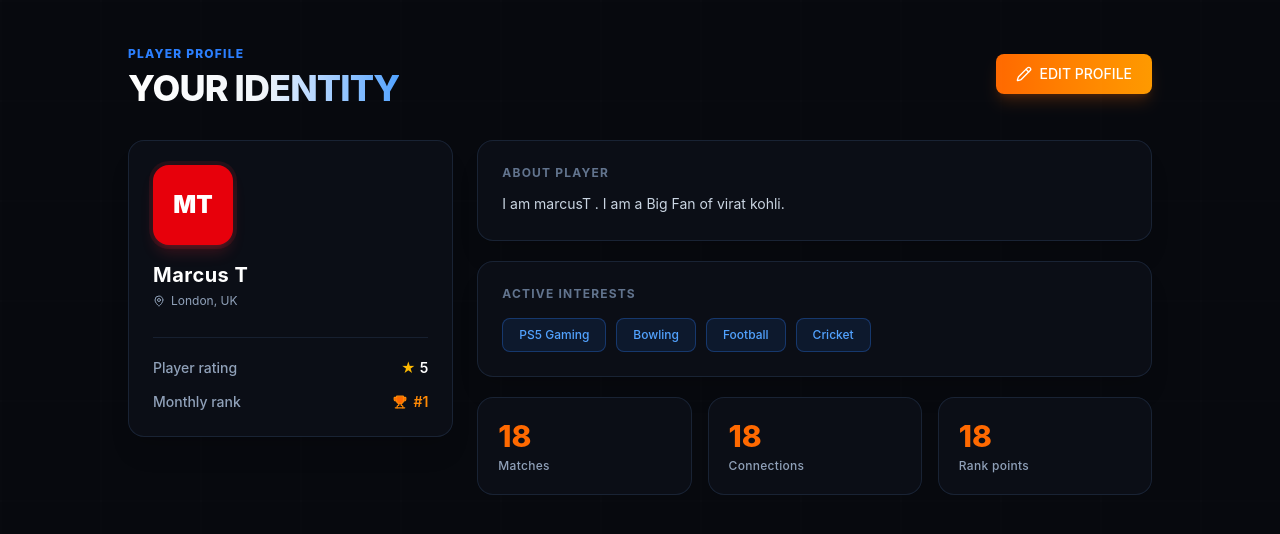
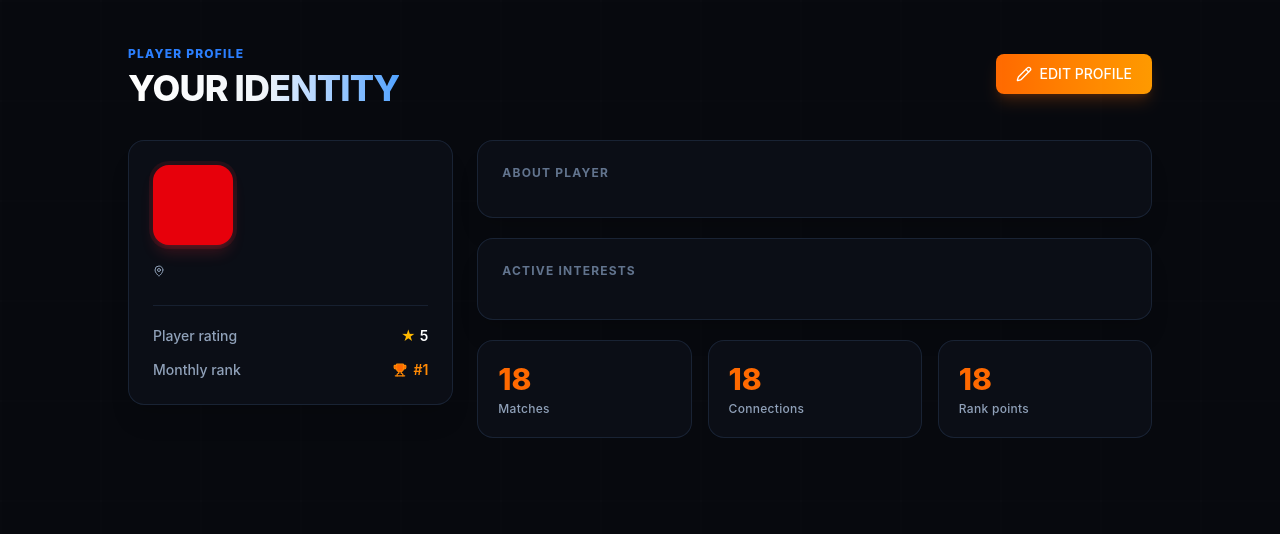
Before and after one commit to yashvardhannautiyal/TribeLink, a React (Vite) app in the folder Frontend/: page /dashboard/profile in a window 1280 px wide. Shown: the top 534 px of the page. Built offline with nearby package versions, Linux system fonts and the light colour scheme.

Commit message:
Added user data from database in profilePage

```diff
--- a/Frontend/src/Dashboard/DashboardPages/ProfilePage/ProfilePage.jsx
+++ b/Frontend/src/Dashboard/DashboardPages/ProfilePage/ProfilePage.jsx
@@ -1,16 +1,17 @@
 import React, { useState } from 'react';
 import {Pencil , MapPin, Trophy} from 'lucide-react';
-
+import {getStoredUser} from "../../../utils/auth"
 const ProfilePage = () => {
   const [isEditing, setIsEditing] = useState(false);
+  const loggedUser = getStoredUser();
   const [profile, setProfile] = useState({
-    name: 'Marcus T',
-    tagline: 'MT',
-    location: 'London, UK',
+    name: loggedUser?.username || "",
+    // tagline: 'MT',
+    location: loggedUser?.location || "",
     rating: 5,
     monthlyRank: '#1',
-    bio: 'I am marcusT . I am a Big Fan of virat kohli.',
-    interests: ['PS5 Gaming', 'Bowling', 'Football', 'Cricket'],
+    bio: loggedUser?.bio || "",
+    interests: loggedUser?.interests || [],
     matches: 18,
     connections: 18,
     rankPoints: '18',
```
